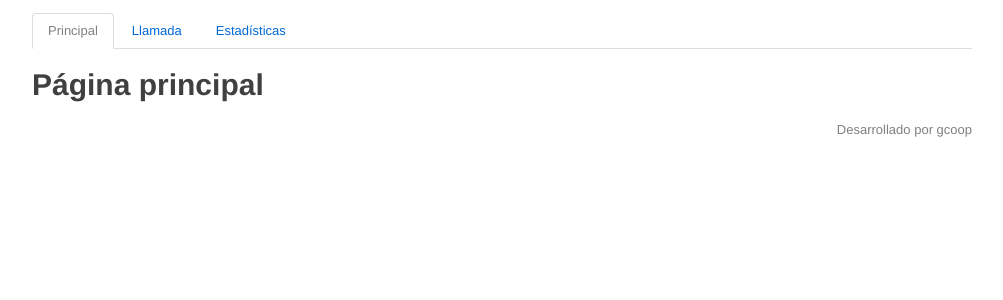
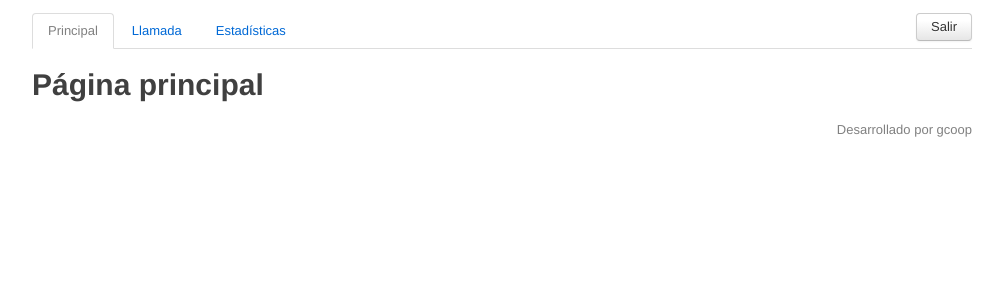
Before and after one commit to gcoop-libre/flaskpastillas, a Flask app: page / in a window 1280 px wide. Shown: the top 300 px of the page, without its empty margins (138-1141 px from the left). Run offline with Flask 2, Linux system fonts and the light colour scheme.

Commit message:
creando el boton para salir de la aplicacion.

```diff
--- a/templates/base.html
+++ b/templates/base.html
@@ -16,6 +16,7 @@
 
 <div class='container'>
 
+<div style='float: right'><a class='btn' href='/salir'>Salir</a></div>
 {% block menu %}
     <ul class="tabs">
         <li><a href="/">Principal</a></li>
```
